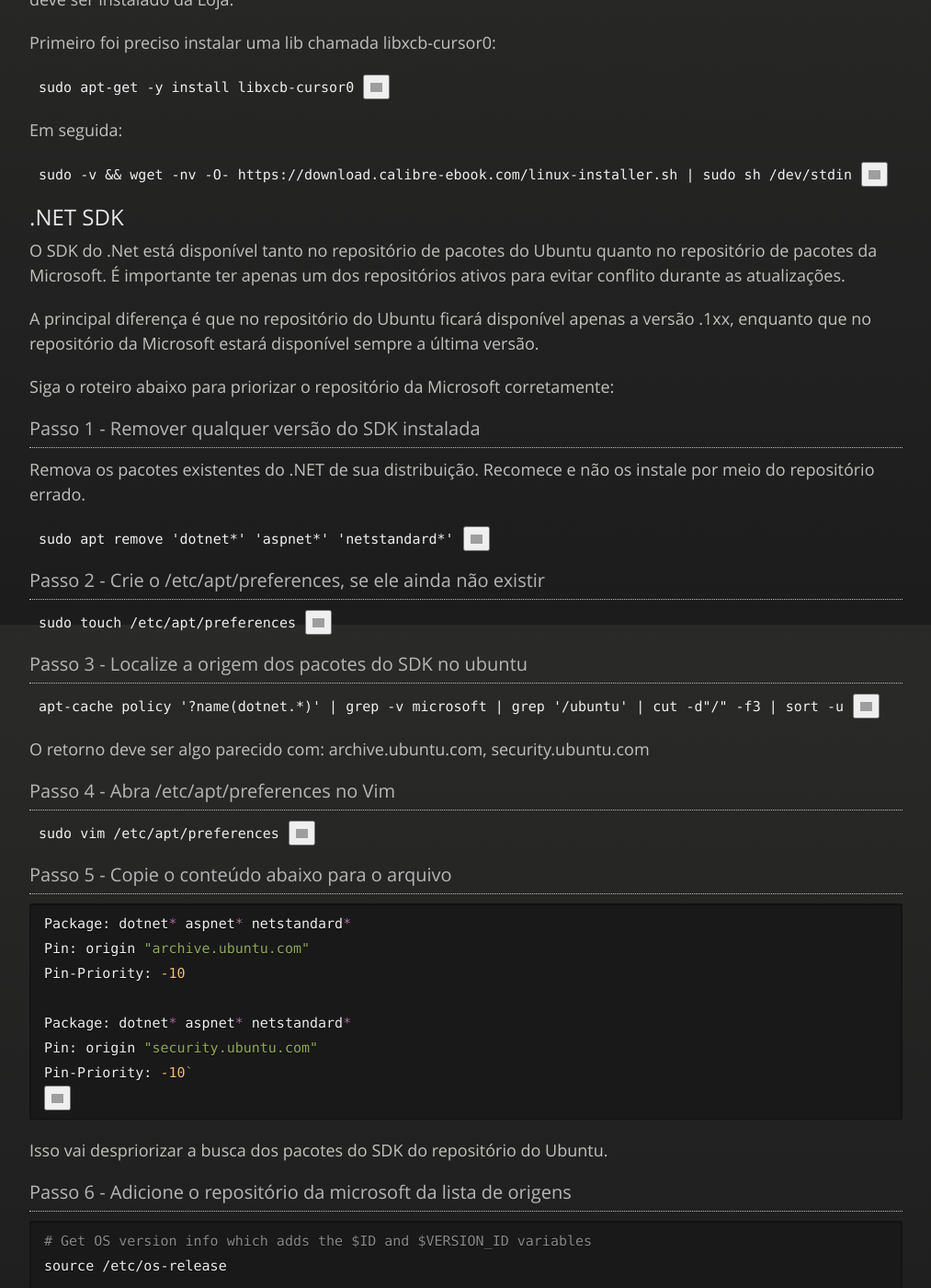
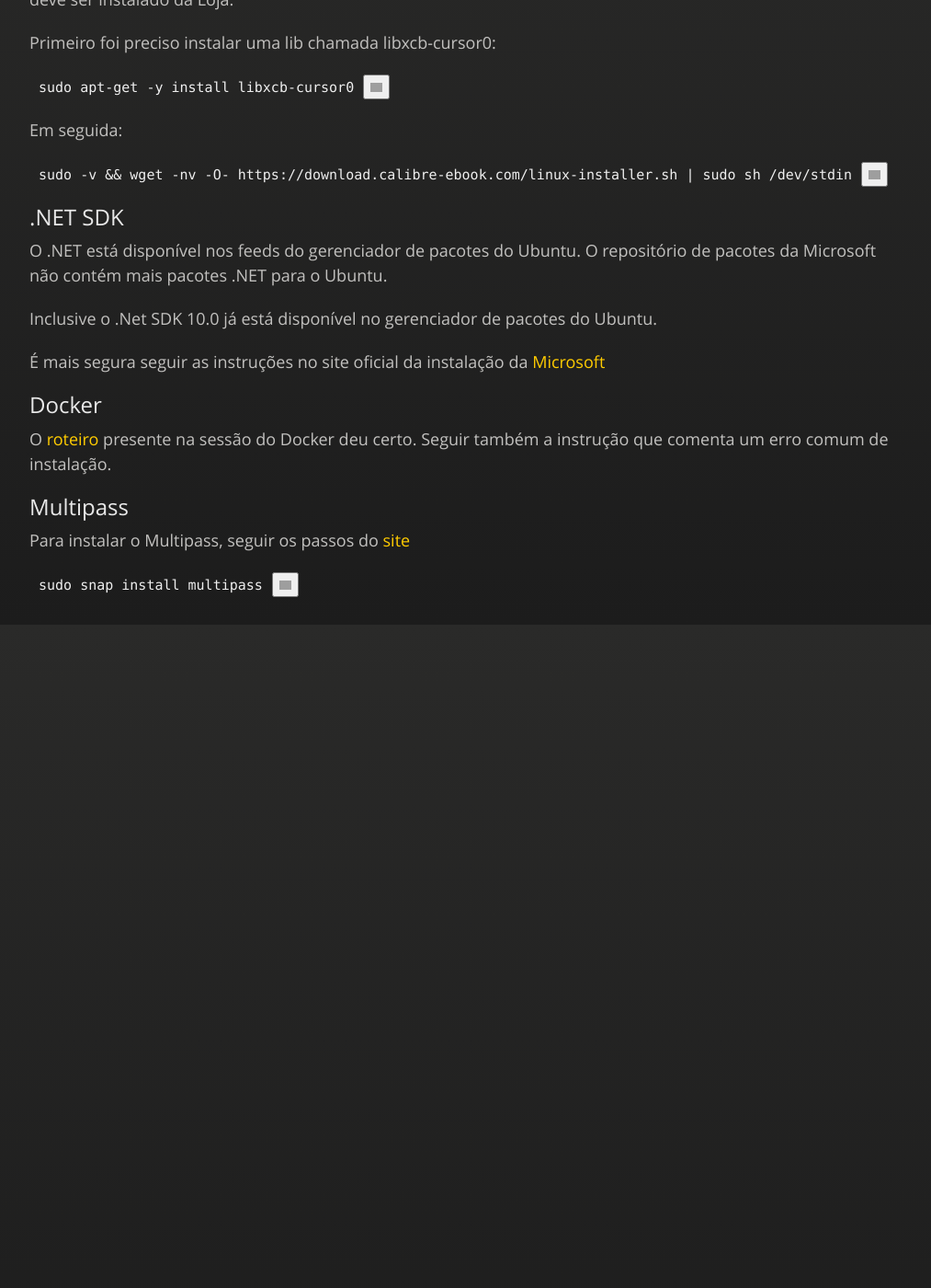
Before and after one commit to JeannAndrade/jeannandrade.github.io, a Jekyll site: the page built from content/linux/aplicativos_instalar/index.md, in a window 1280 px wide and 1400 px high, scrolled down 2021 px. Shown: the whole window at 92% size, without its empty margins (108-1121 px from the left). Built offline with Jekyll 4.4.1, drawn with Linux system fonts in a browser that asks for light colours; nearby versions of some CDN libraries; comment, search, counter and statistics services are not loaded; our own code applies the rules of GitHub Pages for plain Markdown files; after the commit the page ends 2780 px from its top, so only the background shows below that; some of the changed text lies outside the part shown; grey boxes are pictures that could not be loaded.

Commit message:
Atualiza instruções de instalação do .NET SDK, removendo etapas desnecessárias e referenciando a documentação oficial da Microsoft.

````diff
--- a/content/linux/aplicativos_instalar/index.md
+++ b/content/linux/aplicativos_instalar/index.md
@@ -86,68 +86,11 @@ Em seguida:
 
 ## .NET SDK
 
-O SDK do .Net está disponível tanto no repositório de pacotes do Ubuntu quanto no repositório de pacotes da Microsoft. É importante ter apenas um dos repositórios ativos para evitar conflito durante as atualizações.
+O .NET está disponível nos feeds do gerenciador de pacotes do Ubuntu. O repositório de pacotes da Microsoft não contém mais pacotes .NET para o Ubuntu.
 
-A principal diferença é que no repositório do Ubuntu ficará disponível apenas a versão .1xx, enquanto que no repositório da Microsoft estará disponível sempre a última versão.
+Inclusive o .Net SDK 10.0 já está disponível no gerenciador de pacotes do Ubuntu.
 
-Siga o roteiro abaixo para priorizar o repositório da Microsoft corretamente:
-
-### Passo 1 - Remover qualquer versão do SDK instalada
-
-Remova os pacotes existentes do .NET de sua distribuição. Recomece e não os instale por meio do repositório errado.
-
-`sudo apt remove 'dotnet*' 'aspnet*' 'netstandard*'`
-
-### Passo 2 - Crie o /etc/apt/preferences, se ele ainda não existir
-
-`sudo touch /etc/apt/preferences`
-
-### Passo 3 - Localize a origem dos pacotes do SDK no ubuntu
-
-`apt-cache policy '?name(dotnet.*)' | grep -v microsoft | grep '/ubuntu' | cut -d"/" -f3 | sort -u`
-
-O retorno deve ser algo parecido com: archive.ubuntu.com, security.ubuntu.com
-
-### Passo 4 - Abra /etc/apt/preferences no Vim
-
-`sudo vim /etc/apt/preferences`
-
-### Passo 5 - Copie o conteúdo abaixo para o arquivo
-
-```bash
-Package: dotnet* aspnet* netstandard*
-Pin: origin "archive.ubuntu.com"
-Pin-Priority: -10
-
-Package: dotnet* aspnet* netstandard*
-Pin: origin "security.ubuntu.com"
-Pin-Priority: -10`
-```
-
-Isso vai despriorizar a busca dos pacotes do SDK do repositório do Ubuntu.
-
-### Passo 6 - Adicione o repositório da microsoft da lista de origens
-
-```bash
-# Get OS version info which adds the $ID and $VERSION_ID variables
-source /etc/os-release
-
-# Download Microsoft signing key and repository
-wget <https://packages.microsoft.com/config/$ID/$VERSION_ID/packages-microsoft-prod.deb> -O packages-microsoft-prod.deb
-
-# Install Microsoft signing key and repository
-sudo dpkg -i packages-microsoft-prod.deb
-
-# Clean up
-rm packages-microsoft-prod.deb
-
-# Update packages
-sudo apt update
-```
-
-### Passo 7 - Instale o SDK novamente, agora a partir do repositório da microsoft
-
-`sudo apt install dotnet-sdk-8.0`
+É mais segura seguir as instruções no site oficial da instalação da [Microsoft](https://learn.microsoft.com/pt-br/dotnet/core/install/linux-ubuntu-install?tabs=dotnet10&pivots=os-linux-ubuntu-2404)
 
 ## Docker
 
````
